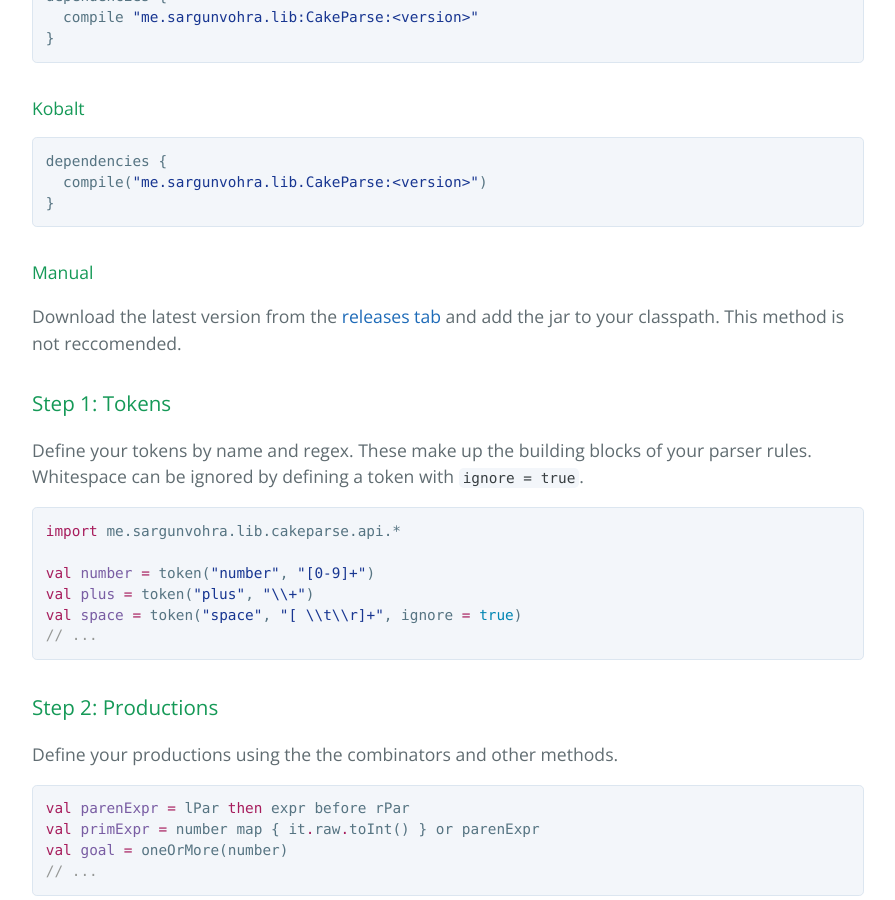
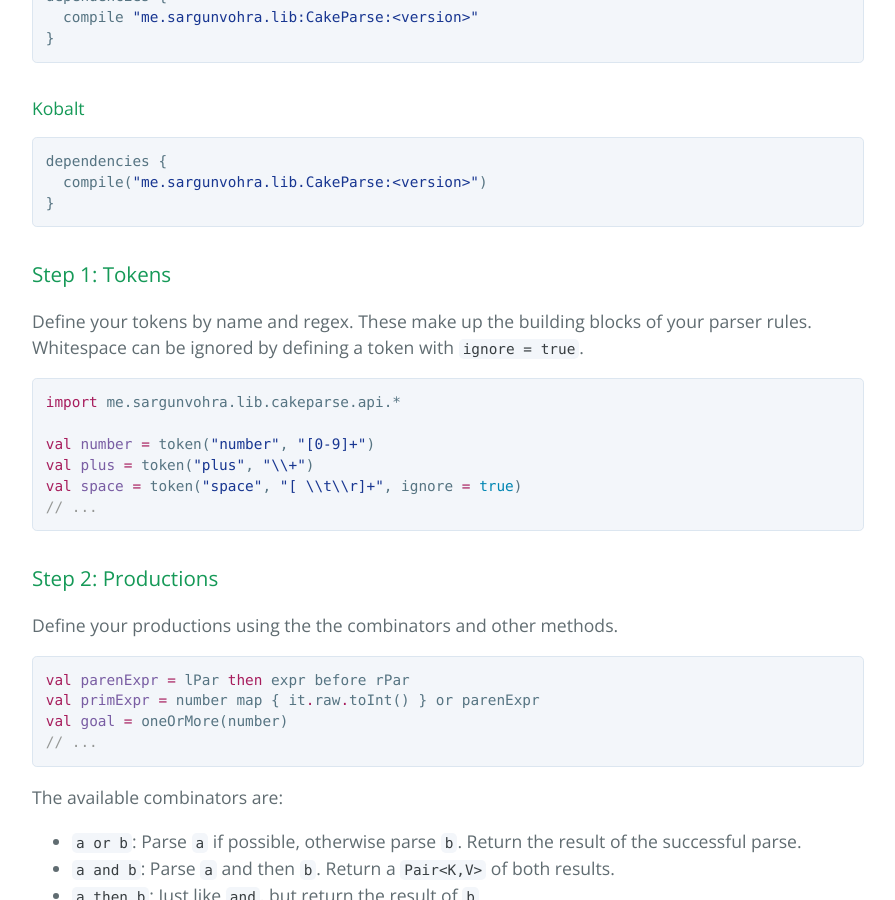
Before and after one commit to sargunv/cakeparse, a Jekyll site: the page index.html, which Jekyll copies as it is, in a window 1280 px wide and 900 px high, scrolled down 928 px. Shown: the whole window, without its empty margins (192-1087 px from the left). Built offline with Jekyll 4.4.1, drawn with Linux system fonts in a browser that asks for light colours.

```diff
--- a/index.html
+++ b/index.html
@@ -49,11 +49,6 @@
 <div class="highlight highlight-source-Kotlin"><pre>dependencies {
   compile(<span class="pl-s"><span class="pl-pds">"</span>me.sargunvohra.lib.CakeParse:&lt;version&gt;<span class="pl-pds">"</span></span>)
 }</pre></div>
-
-<h4>
-<a id="manual" class="anchor" href="#manual" aria-hidden="true"><span aria-hidden="true" class="octicon octicon-link"></span></a>Manual</h4>
-
-<p>Download the latest version from the <a href="https://github.com/sargunster/CakeParse/releases">releases tab</a> and add the jar to your classpath. This method is not reccomended.</p>
 
 <h3>
 <a id="step-1-tokens" class="anchor" href="#step-1-tokens" aria-hidden="true"><span aria-hidden="true" class="octicon octicon-link"></span></a>Step 1: Tokens</h3>
```
Also changed, not shown: params.json (+1 -1 lines).
